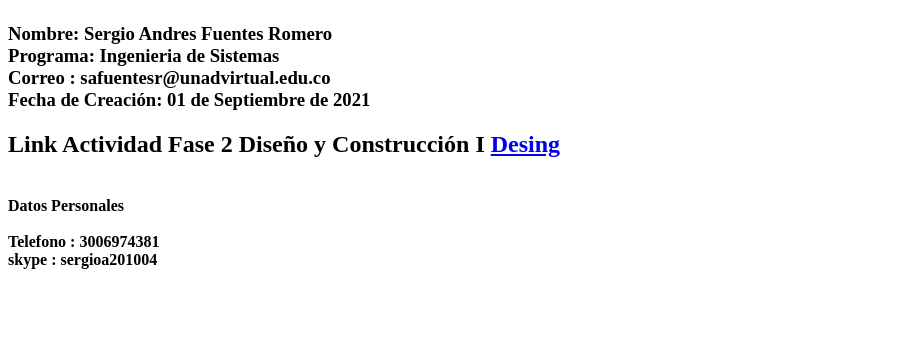
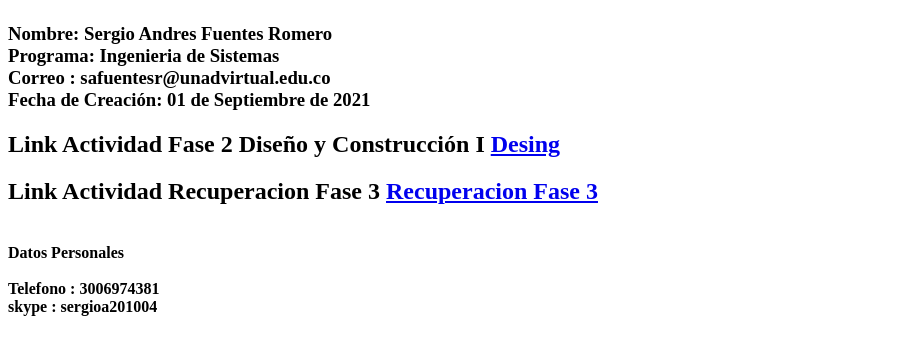
Before and after one commit to safuentesr/DSW-SergioFuentes, a plain HTML site: page index.html in a window 1280 px wide. Shown: the part 79-434 px from the top of the page, without its empty margins (0-910 px from the left). Drawn offline with Linux system fonts and the light colour scheme.

Commit message:
Actualizacion Index
Actualización Index Principal

```diff
--- a/index.html
+++ b/index.html
@@ -21,6 +21,11 @@
         <a href="Fase 2/desing.html" >Desing</a>
         <link rel="stylesheet" href=index.html>
     </h2>
+    <h2>
+        Link Actividad Recuperacion Fase 3
+        <a href="RecuperacionFase3/index.html" >Recuperacion Fase 3</a>
+        <link rel="stylesheet" href=index.html>
+    </h2>
     <h4>
         <br>Datos Personales</br>
         <br>Telefono : 3006974381</br>
```
